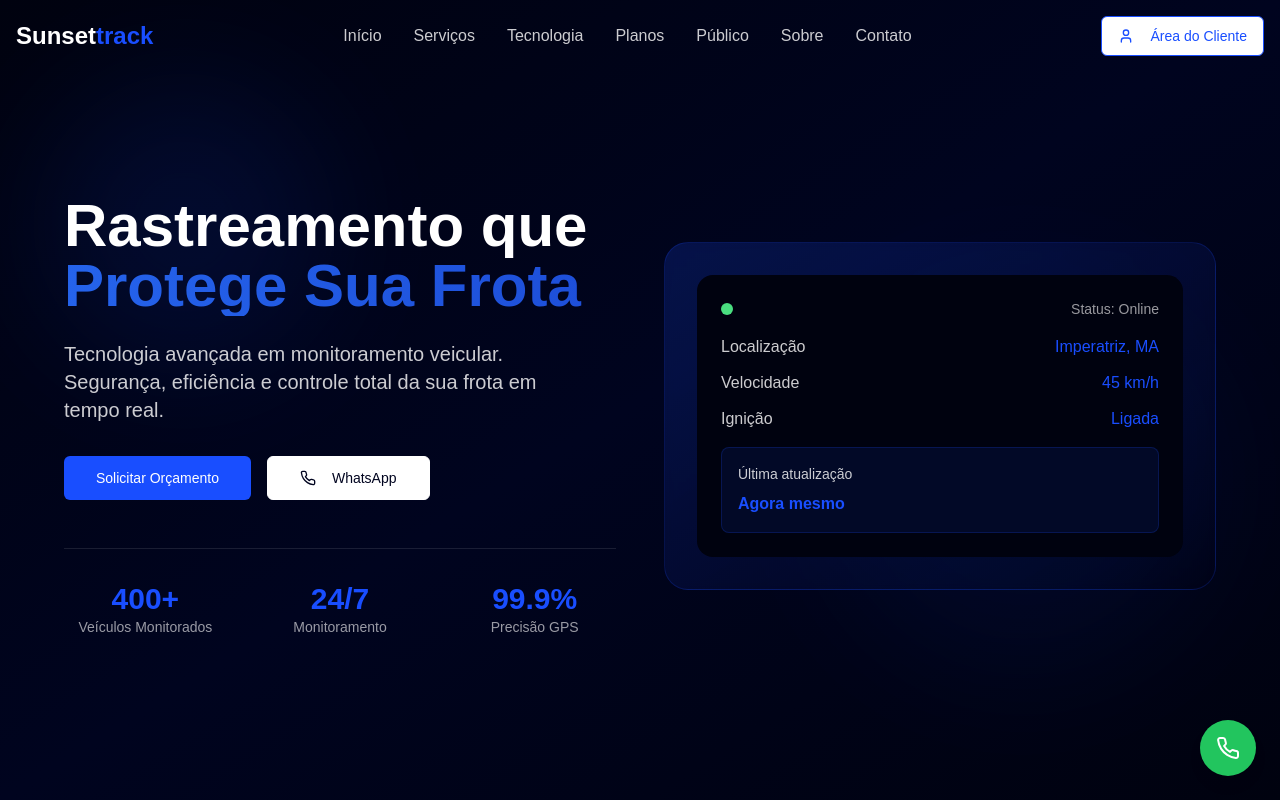
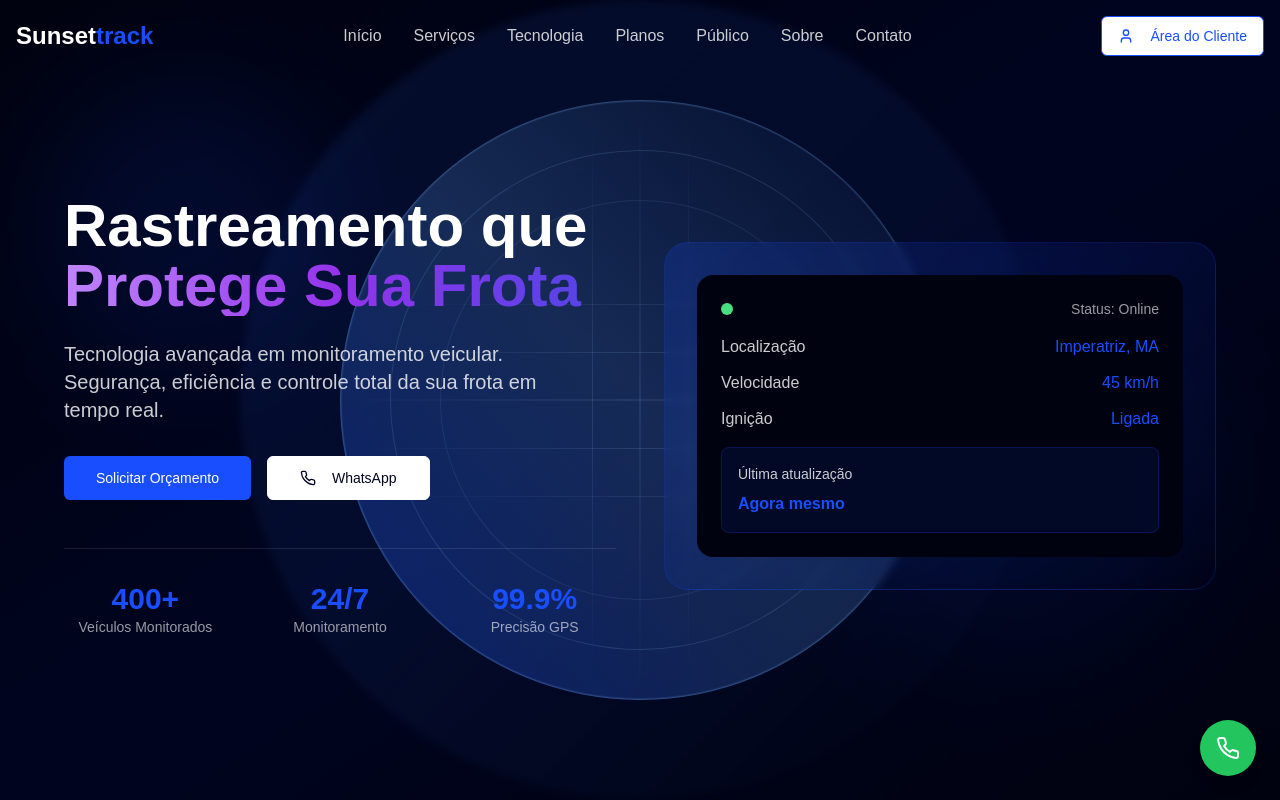
Before and after one commit to mhzindev/sunsettrack-web-vista, a React (Vite) app: page / in a window 1280 px wide. Shown: the top 800 px of the page. Built offline with nearby package versions, Linux system fonts and the light colour scheme; a web font is replaced by a local one.

Commit message:
Add globe background to Hero section
Implement a globe background in the Hero section, matching the design in the provided image, to reinforce the "locate anywhere" concept.

```diff
--- a/src/components/Hero.tsx
+++ b/src/components/Hero.tsx
@@ -1,5 +1,7 @@
+
 import { Button } from '@/components/ui/button';
 import { Phone } from 'lucide-react';
+
 const Hero = () => {
   const scrollToContact = () => {
     const element = document.getElementById('contact');
@@ -9,7 +11,33 @@ const Hero = () => {
       });
     }
   };
-  return <section id="home" className="min-h-screen bg-gradient-to-br from-darker-blue via-dark-blue to-darker-blue relative overflow-hidden">
+
+  return (
+    <section id="home" className="min-h-screen bg-gradient-to-br from-darker-blue via-dark-blue to-darker-blue relative overflow-hidden">
+      {/* Globe Background */}
+      <div className="absolute inset-0 flex items-center justify-center">
+        <div className="w-[800px] h-[800px] rounded-full bg-gradient-to-br from-blue-600/20 via-blue-500/10 to-transparent opacity-60 blur-sm"></div>
+        <div className="absolute w-[600px] h-[600px] rounded-full bg-gradient-to-tr from-primary/30 via-blue-400/20 to-transparent"></div>
+
+        {/* Globe Grid Lines */}
+        <div className="absolute w-[600px] h-[600px] rounded-full border border-blue-400/20"></div>
+        <div className="absolute w-[600px] h-[600px] rounded-full border-2 border-blue-300/10 transform rotate-45"></div>
+        <div className="absolute w-[500px] h-[500px] rounded-full border border-blue-300/15 transform rotate-12"></div>
+        <div className="absolute w-[400px] h-[400px] rounded-full border border-blue-300/10 transform -rotate-12"></div>
+
+        {/* Horizontal grid lines */}
+        <div className="absolute w-[600px] h-px bg-gradient-to-r from-transparent via-blue-300/20 to-transparent top-1/2 transform -translate-y-1/2"></div>
+        <div className="absolute w-[550px] h-px bg-gradient-to-r from-transparent via-blue-300/15 to-transparent top-1/2 transform -translate-y-12"></div>
+        <div className="absolute w-[550px] h-px bg-gradient-to-r from-transparent via-blue-300/15 to-transparent top-1/2 transform translate-y-12"></div>
+        <div className="absolute w-[480px] h-px bg-gradient-to-r from-transparent via-blue-300/10 to-transparent top-1/2 transform -translate-y-24"></div>
+        <div className="absolute w-[480px] h-px bg-gradient-to-r from-transparent via-blue-300/10 to-transparent top-1/2 transform translate-y-24"></div>
+
+        {/* Vertical grid lines */}
+        <div className="absolute h-[600px] w-px bg-gradient-to-b from-transparent via-blue-300/20 to-transparent left-1/2 transform -translate-x-1/2"></div>
+        <div className="absolute h-[550px] w-px bg-gradient-to-b from-transparent via-blue-300/15 to-transparent left-1/2 transform -translate-x-12"></div>
+        <div className="absolute h-[550px] w-px bg-gradient-to-b from-transparent via-blue-300/15 to-transparent left-1/2 transform translate-x-12"></div>
+      </div>
+
       {/* Background Pattern */}
       <div className="absolute inset-0 opacity-10">
         <div className="absolute top-20 left-10 w-72 h-72 bg-primary rounded-full blur-3xl"></div>
@@ -23,7 +51,7 @@ const Hero = () => {
             <div className="text-center lg:text-left animate-fade-in">
               <h1 className="text-4xl md:text-5xl lg:text-6xl font-bold text-white mb-6 font-rethink leading-tight">
                 Rastreamento que
-                <span className="bg-gradient-to-r from-blue-600 to-blue-700 bg-clip-text text-transparent text-transparent block">Protege Sua Frota</span>
+                <span className="bg-gradient-to-r from-purple-400 via-purple-600 to-indigo-600 bg-clip-text text-transparent block">Protege Sua Frota</span>
               </h1>
 
               <p className="text-xl text-white/80 mb-8 font-rethink max-w-lg">
@@ -92,6 +120,8 @@ const Hero = () => {
           </div>
         </div>
       </div>
-    </section>;
+    </section>
+  );
 };
+
 export default Hero;
```
